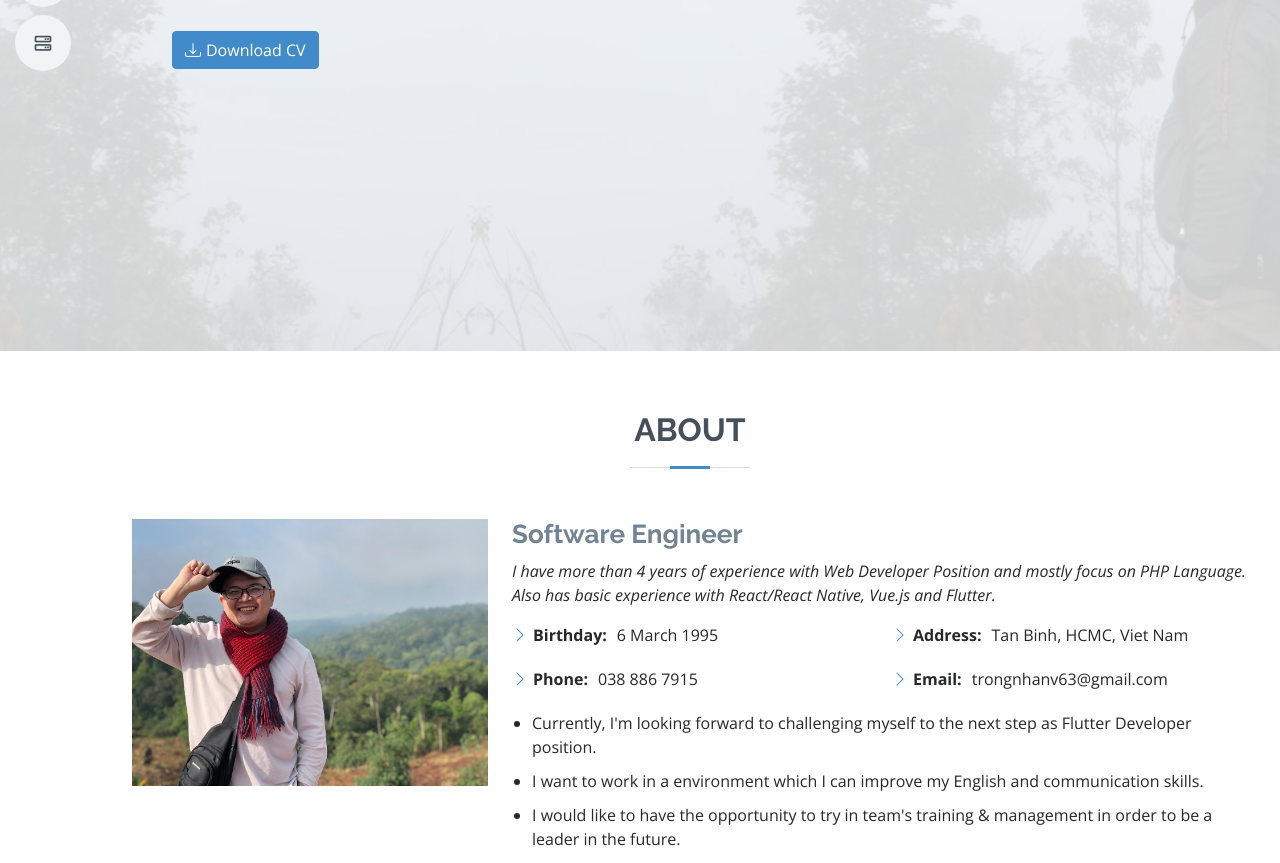
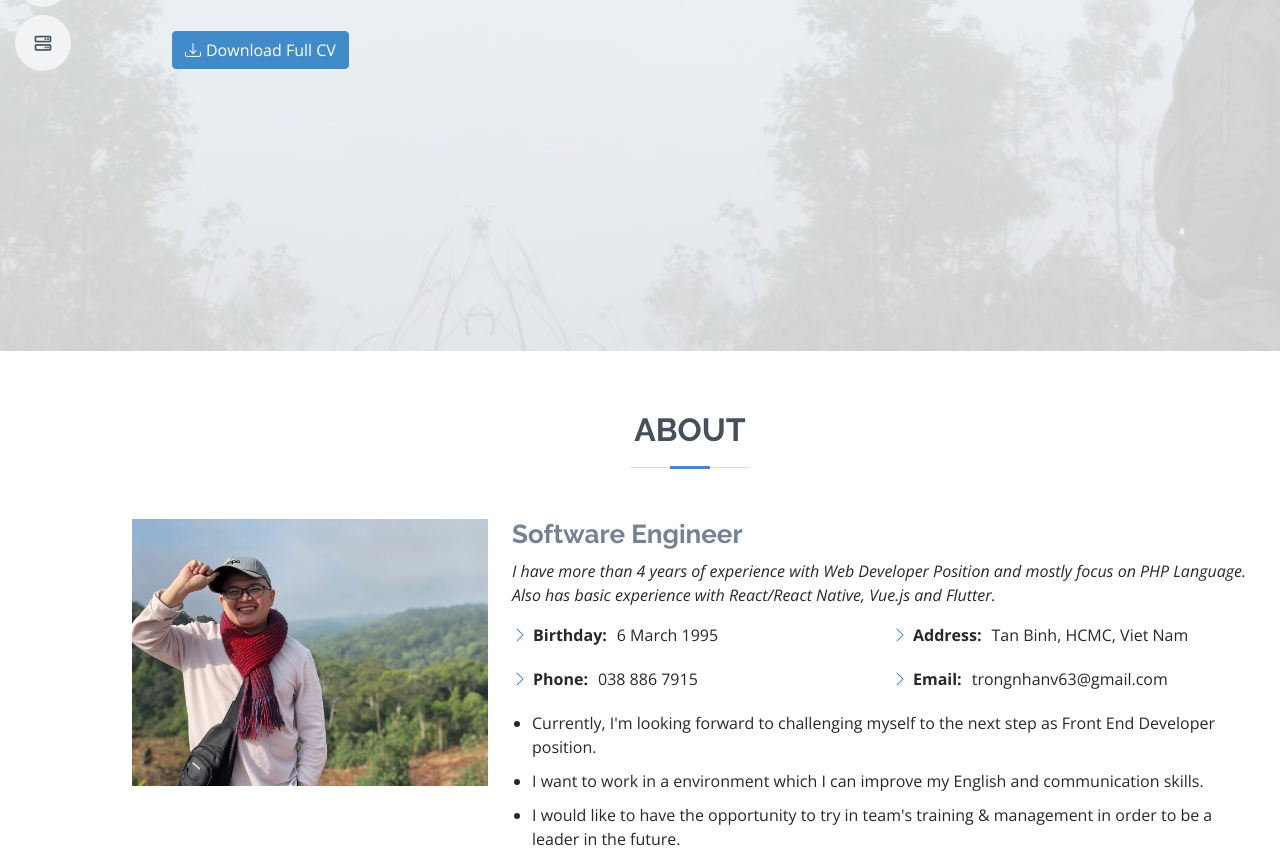
Before and after one commit to trongnhanv/trongnhanv.github.io, a plain HTML site: page index.html in a window 1280 px wide. Shown: the part 449-1312 px from the top of the page. Drawn offline with nearby package versions, Linux system fonts and the light colour scheme.

Commit message:
Update cv

```diff
--- a/index.html
+++ b/index.html
@@ -61,8 +61,8 @@
         <a href="https://www.facebook.com/nhanvo.it/" class="facebook"><i class="bx bxl-facebook"></i></a>
       </div>
       <div class="cv-download">
-        <a href="assets/files/sample.pdf" target="_blank" class="btn btn-primary btn-large"><i
-            class="bi bi-download"></i>Download CV</a>
+        <a href="assets/files/cv.pdf" target="_blank" class="btn btn-primary btn-large"><i
+            class="bi bi-download"></i>Download Full CV</a>
       </div>
     </div>
   </section><!-- End Hero -->
@@ -104,7 +104,7 @@
               </div>
             </div>
             <ul class="target">
-              <li>Currently, I'm looking forward to challenging myself to the next step as Flutter Developer position.
+              <li>Currently, I'm looking forward to challenging myself to the next step as Front End Developer position.
               </li>
               <li>I want to work in a environment which I can improve my English and communication skills.</li>
               <li>I would like to have the opportunity to try in team's training & management in order to be a leader in
@@ -170,7 +170,7 @@
             </div>
 
             <div class="progress">
-              <span class="skill">Flutter <i class="val">30%</i></span>
+              <span class="skill">Dart/Flutter <i class="val">30%</i></span>
               <div class="progress-bar-wrap">
                 <div class="progress-bar" role="progressbar" aria-valuenow="30" aria-valuemin="0" aria-valuemax="100">
                 </div>
```
Also changed, not shown: 1 other file.
